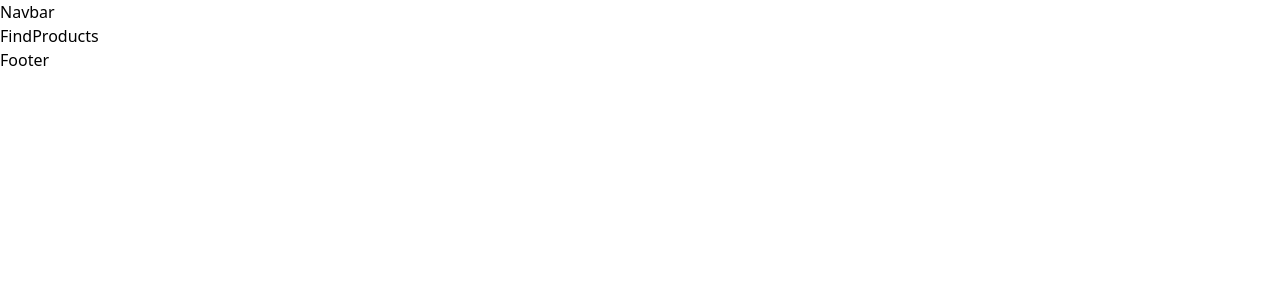
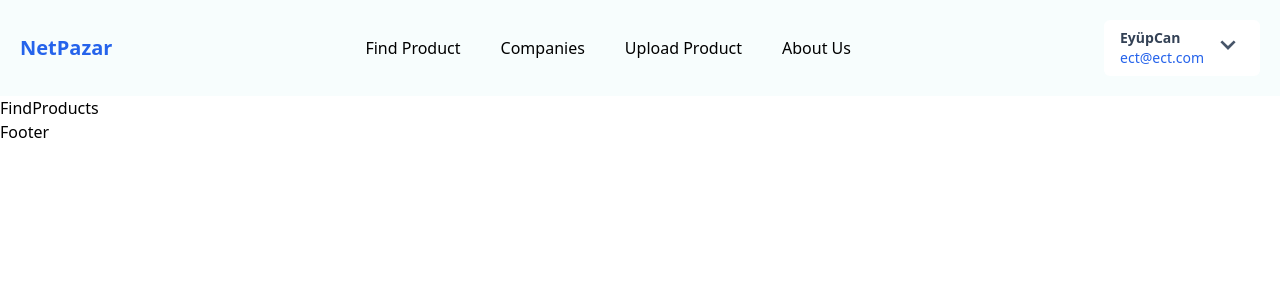
Before and after one commit to Eyupcantasdelen/NetPazar, a React (Create React App) app: page /find-products in a window 1280 px wide. Shown: the top 300 px of the page. Built offline with nearby package versions, Linux system fonts and the light colour scheme.

Commit message:
created navbar headlessui version change

```diff
--- a/package.json
+++ b/package.json
@@ -3,7 +3,7 @@
   "version": "0.1.0",
   "private": true,
   "dependencies": {
-    "@headlessui/react": "^2.1.10",
+    "@headlessui/react": "^1.7.15",
     "@reduxjs/toolkit": "^2.3.0",
     "axios": "^1.7.7",
     "moment": "^2.30.1",
--- /dev/null
+++ b/src/components/CustomButton.jsx
@@ -0,0 +1,12 @@
+import React from 'react'
+
+const CustomButton = ({title,containerStyles,iconRight,type,onClick}) => {
+  return (
+    <button onClick={onClick} type={type ||"button"} className={`inline-flex items-center ${containerStyles}`}>
+      {title}
+      {iconRight &&<div className='ml-2'>{iconRight}</div>}
+    </button>
+  )
+}
+
+export default CustomButton
--- a/src/components/Navbar.js
+++ b/src/components/Navbar.js
@@ -1,15 +1,177 @@
 import React,{Fragment,useState} from 'react'
 import {Link} from "react-router-dom"
-import { Menu, Transition } from "@headlessui/react";
+import {Menu, Transition } from "@headlessui/react";
+import CustomButton from './CustomButton';
+import {users} from "../utils/data"
+import{BiChevronDown} from "react-icons/bi"
+import {CgProfile} from "react-icons/cg"
+import {AiOutlineClose, AiOutlineLogout} from "react-icons/ai"
+import { HiMenuAlt3 } from "react-icons/hi";
+function MenuList({user,onClick}){
+  const handleLogOut=()=>{
+
+  }
+  return(
+    <div>
+      <Menu as='div' className="inline-block text-left">
+        <div className='flex'>
+          <Menu.Button className="inline-flex gap-2 w-full rounded-md bg-white
+          md:px-4 py-2 text-sm font-medium text-slate-700 hover:bg-opacity-20">
+            <div className='leading[80px] flex flex-col items-start'>
+<p className='text-sm font-semibold'>{user?.firstName ?? user?.name}</p>
+            <span className='text-sm text-blue-600'> {user?.jobTitle?? user?.email}</span>
+            </div>
+            <BiChevronDown className="h-8 w-8 text-slate-600" aria-hidden="true"/>
+          </Menu.Button>
+        </div>
+        <Transition as={Fragment}
+        enter='transition ease-out duration-100'
+        enterFrom='transform opacity-0 scale-95'
+        enterTo='transform opacity-100 scale-100'
+        leave='transition ease-in duration-75'
+        leaveFrom='transform opacity-100 scale-100'
+        leaveTo='transform opacity-0 scale-95'
+        >
+            <Menu.Items className="absolute z-50 right-2 mt-2 w-56 origin-top-right divide-y dividfe-gray-100
+            rounded-md bg-white shadow-lg focus:outline-none">
+              <div className='p-1'>
+                  <Menu.Item>
+                  {({ active }) => (
+                  <Link
+                    to={`${
+                      user?.accountType ? "user-profile" : "company-profile"
+                    }`}
+                    className={`${
+                      active ? "bg-blue-500 text-white" : "text-gray-900"
+                    } group flex w-full items-center rounded-md p-2 text-sm`}
+                    onClick={onClick}
+                  >
+                    <CgProfile
+                      className={`${
+                        active ? "text-white" : "text-gray-600"
+                      } mr-2 h-5 w-5  `}
+                      aria-hidden='true'
+                    />
+                    {user?.accountType ? "User Profile" : "Company Profile"}
+                  </Link>
+                )}
+                  </Menu.Item>
+
+                  <Menu.Item>
+                  {({ active }) => (
+                    <button
+                  onClick={()=>handleLogOut()}
+                    className={`${
+                      active ? "bg-blue-500 text-white" : "text-gray-900"
+                    } group flex w-full items-center rounded-md p-2 text-sm`}>
+                    <AiOutlineLogout
+                      className={`${
+                        active ? "text-white" : "text-gray-600"
+                      } mr-2 h-5 w-5  `}
+                      aria-hidden='true'
+                    />
+                    Log out
+                    </button>
+                )}
+                  </Menu.Item>
+              </div>
+
+            </Menu.Items>
+        </Transition>
+      </Menu>
+    </div>
+  )
+}
 
 const Navbar = () => {
-    const user={}
+    const user=users[1];
     const [isOpen,setIsOpen]=useState(false);
     const handleCloseNavbar=()=>{
       setIsOpen((prev)=>!prev);
     };
   return (
-    <div>Navbar</div>
+    <>
+    <div className='relative bg-[#f7fdfd] z-50'>
+        <nav className='container mx-auto flex items-center justify-between p-5'>
+          <div>
+              <Link to="/" className='text-blue-600 font-bold text-xl'>
+                  NetPazar
+              </Link>
+          </div>
+          <ul className='hidden lg:flex gap-10 text-base'>
+                <li>
+                  <Link to="/">Find Product</Link>
+                </li>
+                <li>
+                  <Link to="/companies">Companies</Link>
+                </li>
+                <li>
+                  <Link to="/upload-product">Upload Product</Link>
+                </li>
+                <li>
+                  <Link to="/about-us">About Us</Link>
+                </li>
+              </ul>
+              <div className='hidden lg:block'>
+                  {!user?.token ?(<Link to="/user-auth">
+                    <CustomButton title="Sign In"
+                    containerStyles='
+                    text-blue-600
+                     py-1.5 px-5 focus:outline-none
+                     hover:bg-blue-700 hover:text-white
+                    rounded-full text-base border border-blue-600'/>
+
+                  </Link>):(<div><MenuList user={user}/></div>)}
+              </div>
+              <button
+            className='block lg:hidden text-slate-900'
+            onClick={() => setIsOpen((prev) => !prev)}
+          >
+            {isOpen ? <AiOutlineClose size={26} /> : <HiMenuAlt3 size={26} />}
+          </button>
+        </nav>
+        {/* MOBILE MENU */}
+        <div
+          className={`${
+            isOpen ? "absolute flex bg-[#f7fdfd] " : "hidden"
+          } container mx-auto lg:hidden flex-col pl-8 gap-3 py-5`}
+        >
+          <Link to='/' onClick={handleCloseNavbar}>
+            Find Products
+          </Link>
+          <Link to='/companies' onClick={handleCloseNavbar}>
+            Companies
+          </Link>
+          <Link
+            onClick={handleCloseNavbar}
+            to={
+              user?.accountType === "seeker" ? "applly-gistory" : "upload-job"
+            }
+          >
+            {user?.accountType === "seeker" ? "Applications" : "Upload Job"}
+          </Link>
+          <Link to='/about-us' onClick={handleCloseNavbar}>
+            About
+          </Link>
+
+          <div className='w-full py-10'>
+            {!user?.token ? (
+              <a href='/user-auth'>
+                <CustomButton
+                  title='Sign In'
+                  containerStyles={`text-blue-600 py-1.5 px-5 focus:outline-none hover:bg-blue-700 hover:text-white rounded-full text-base border border-blue-600`}
+                />
+              </a>
+            ) : (
+              <div>
+                <MenuList user={user} onClick={handleCloseNavbar} />
+              </div>
+            )}
+          </div>
+        </div>
+    </div>
+    </>
+
   )
 }
 
--- a/src/components/index.js
+++ b/src/components/index.js
@@ -1,4 +1,4 @@
 import Navbar from "./Navbar";
 import Footer from "./Footer";
-
-export {Navbar,Footer};
+import CustomButton from "./CustomButton";
+export {Navbar,Footer,CustomButton};
--- /dev/null
+++ b/src/utils/data.js
@@ -0,0 +1,25 @@
+export const users = [
+    {
+      name: "eyüp Can",
+      location: "turkey",
+      email: "ect@ect.com",
+      contact: "ect@ect",
+      about:
+        "Lorem Ipsum is simply dummy text of the printing and typesetting industry. Lorem Ipsum has been the industry's standard dummy text ever since the 1500s, when an unknown printer took a galley of type and scrambled it to make a type specimen book. It has survived not only five centuries, but also the leap into electronic typesetting, remaining essentially unchanged. It was popularised in the 1960s with the release of Letraset sheets containing Lorem Ipsum passages, and more recently with desktop publishing software like Aldus PageMaker including versions of Lorem Ipsum.",
+      profileUrl: "sdfasfasdf",
+      jobPosts: ["1", "2"],
+      token: "gjhsdgsjgdjh",
+    },
+    {
+      firstName: "EyüpCan",
+      lastName: "Taşdelen",
+      email: "ect@ect.com",
+      contact: "ect@ect",
+      about:
+        "Lorem Ipsum is simply dummy text of the printing and typesetting industry. Lorem Ipsum has been the industry's standard dummy text ever since the 1500s, when an unknown printer took a galley of type and scrambled it to make a type specimen book. It has survived not only five centuries, but also the leap into electronic typesetting, remaining essentially unchanged. It was popularised in the 1960s with the release of Letraset sheets containing Lorem Ipsum passages, and more recently with desktop publishing software like Aldus PageMaker including versions of Lorem Ipsum.",
+      profileUrl: "dsfasdfasdf",
+      accountType: "seeker",
+      cvUrl: "",
+      token: "gjhsdgsjgdjh",
+    },
+  ];
```
Also changed, not shown: 1 other file (tests, documents, lock files or other folders).
